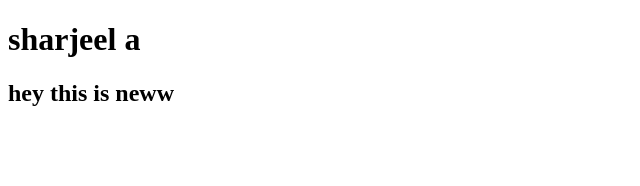
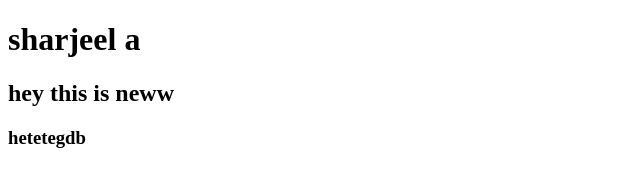
Before and after one commit to sharjeel67/gitdemo, a plain HTML site: page index.html in a window 1280 px wide. Shown: the whole page, without its empty margins (0-640 px from the left). Drawn offline with Linux system fonts and the light colour scheme.

Commit message:
this is new

```diff
--- a/index.html
+++ b/index.html
@@ -8,6 +8,7 @@
 <body>
     <h1>sharjeel a</h1>
     <h2>hey this is neww</h2>
+    <h3>hetetegdb</h3>
 
 </body>
 </html>
```
